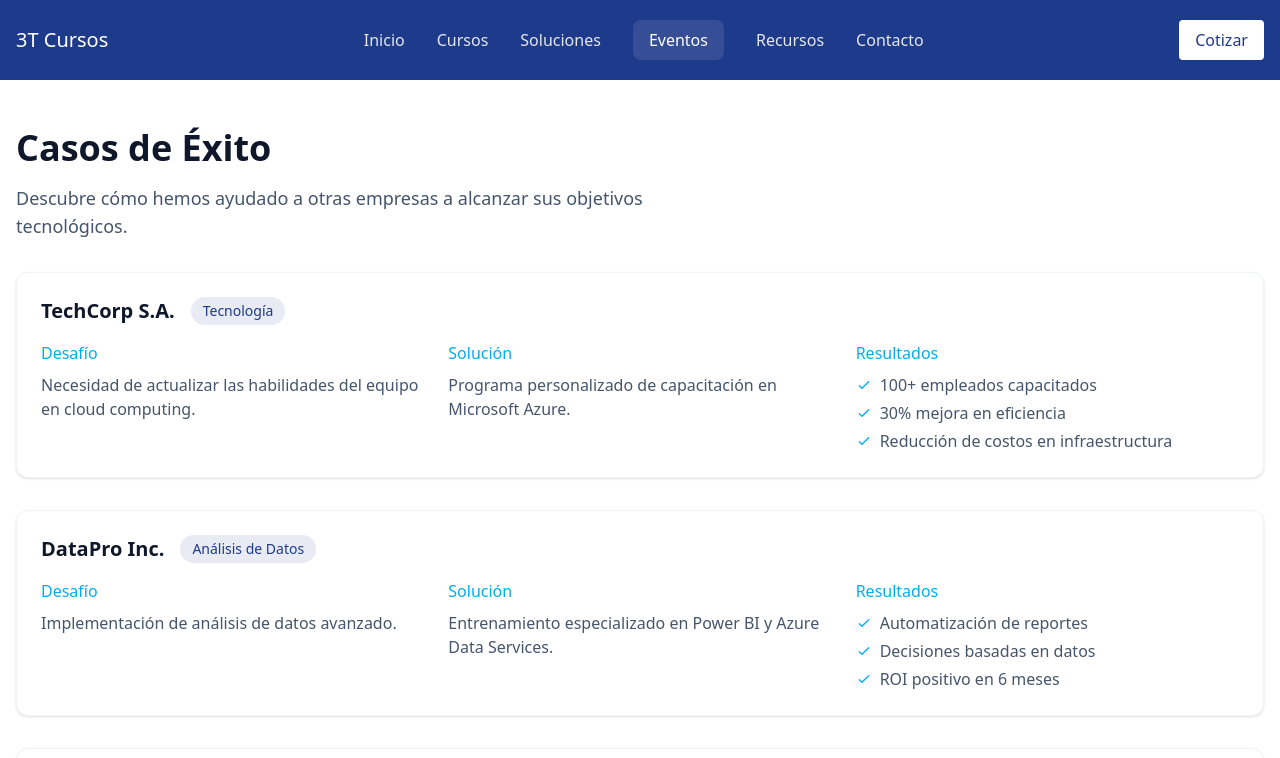
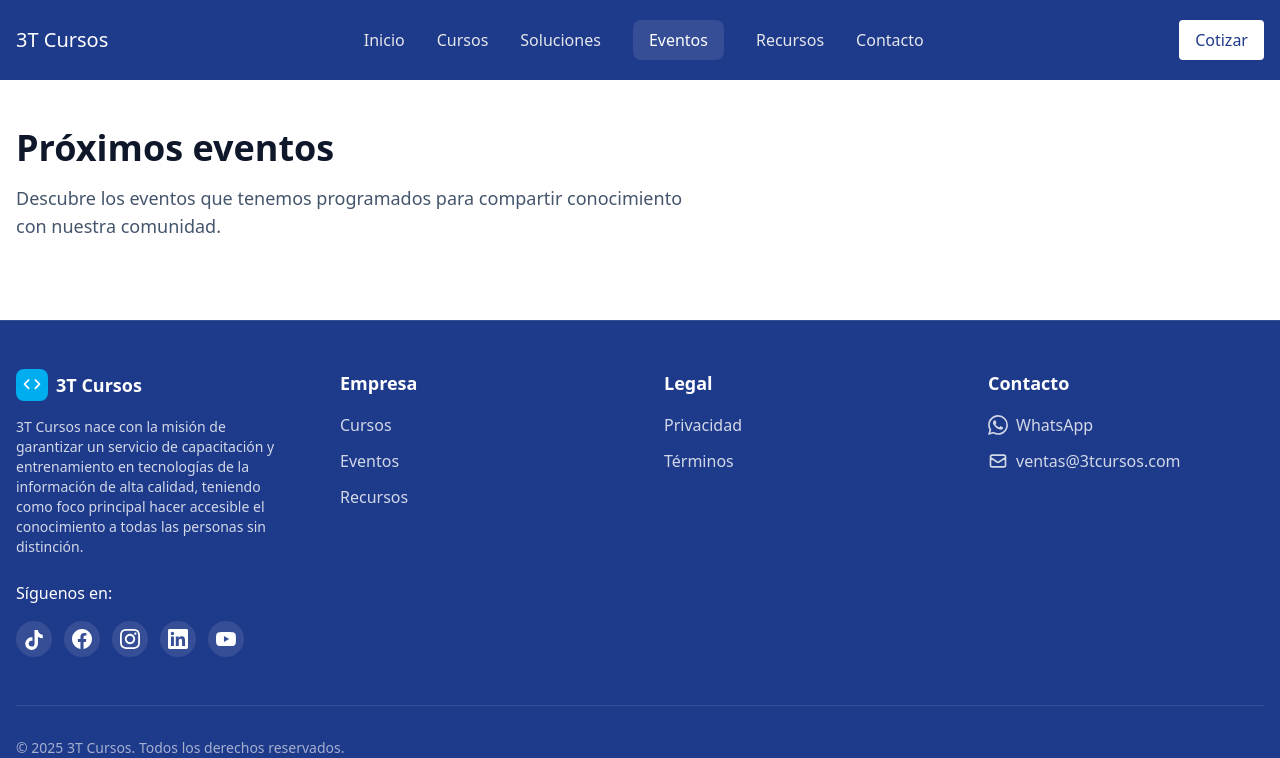
Before and after one commit to carloselio97dev/3tcursos, a Next.js app in the folder frontend/: page /casos in a window 1280 px wide. Shown: the top 758 px of the page. Built offline with nearby package versions, Linux system fonts and the light colour scheme.

Commit message:
texto para eventos

```diff
--- a/frontend/src/app/casos/page.tsx
+++ b/frontend/src/app/casos/page.tsx
@@ -42,13 +42,13 @@
     <main className="py-12">
       <div className="mx-auto max-w-7xl px-4">
         <div className="max-w-2xl">
-          <h1 className="text-4xl font-bold mb-4">Casos de Éxito</h1>
+          <h1 className="text-4xl font-bold mb-4">Próximos eventos</h1>
+
           <p className="text-lg text-slate-600 mb-8">
-            Descubre cómo hemos ayudado a otras empresas a alcanzar sus objetivos tecnológicos.
+            Descubre los eventos que tenemos programados para compartir conocimiento con nuestra comunidad.
           </p>
         </div>
-
-        <div className="space-y-8">
+        {/*  <div className="space-y-8">
           {casos.map((caso) => (
             <div
               key={caso.id}
@@ -96,7 +96,8 @@
               </div>
             </div>
           ))}
-        </div>
+        </div>*/}
+
       </div>
     </main>
   );
--- a/frontend/src/app/cursos/page.tsx
+++ b/frontend/src/app/cursos/page.tsx
@@ -135,7 +135,7 @@
         <div className="max-w-2xl">
           <h1 className="text-4xl font-bold mb-4">Nuestros Cursos</h1>
           <p className="text-lg text-slate-600 mb-8">
-            Programas especializados y certificaciones oficiales para potenciar tu carrera en tecnología.
+            Programas especializados y cursos de preparación para certificaciones oficiales que te ayudarán a potenciar tu carrera en tecnología.
           </p>
         </div>
 
--- a/frontend/src/components/common/Footer.tsx
+++ b/frontend/src/components/common/Footer.tsx
@@ -106,13 +106,13 @@
             <h5 className="font-semibold text-lg mb-4">Empresa</h5>
             <ul className="space-y-3">
               <li>
-                <Link href="/soluciones" className="text-white/80 hover:text-[#7DD3FC] transition-colors">
-                  Soluciones
+                <Link href="/cursos" className="text-white/80 hover:text-[#7DD3FC] transition-colors">
+                  Cursos
                 </Link>
               </li>
               <li>
                 <Link href="/casos" className="text-white/80 hover:text-[#7DD3FC] transition-colors">
-                  Casos de éxito
+                  Eventos
                 </Link>
               </li>
               <li>
```
